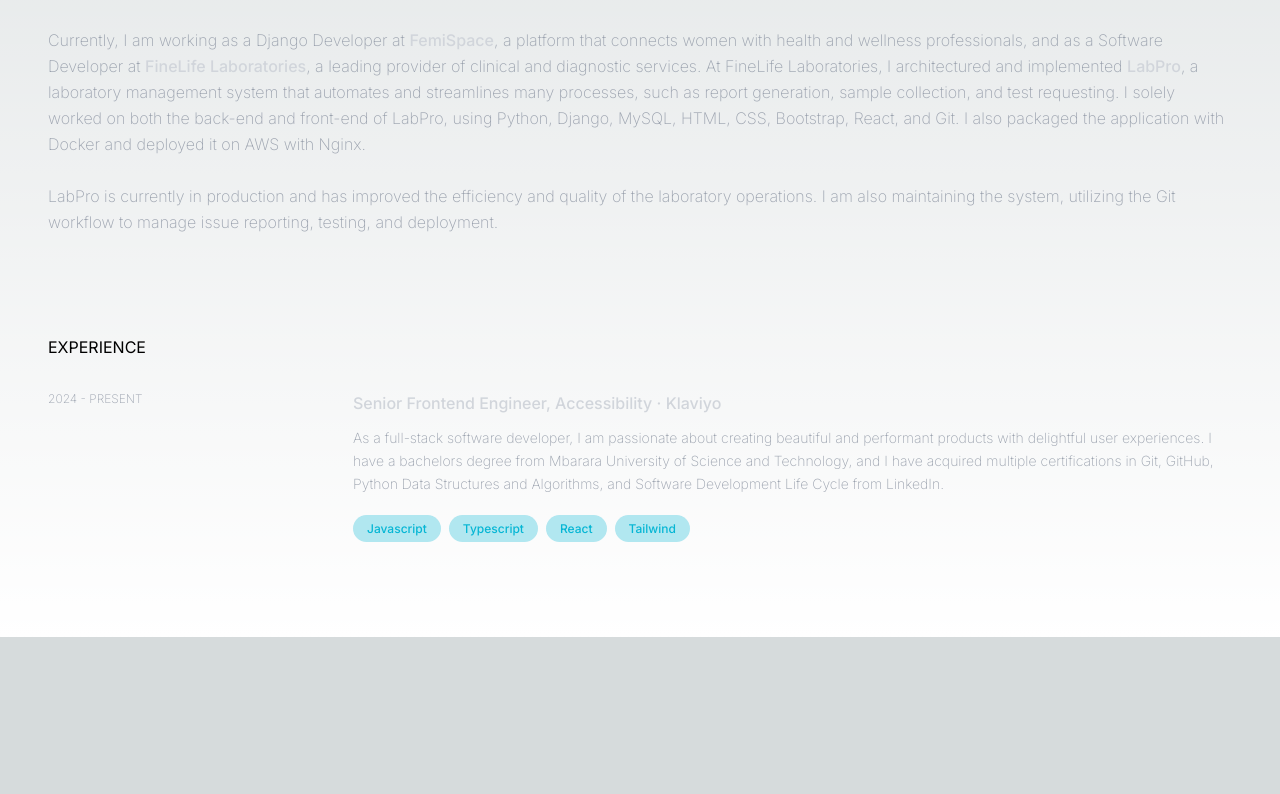
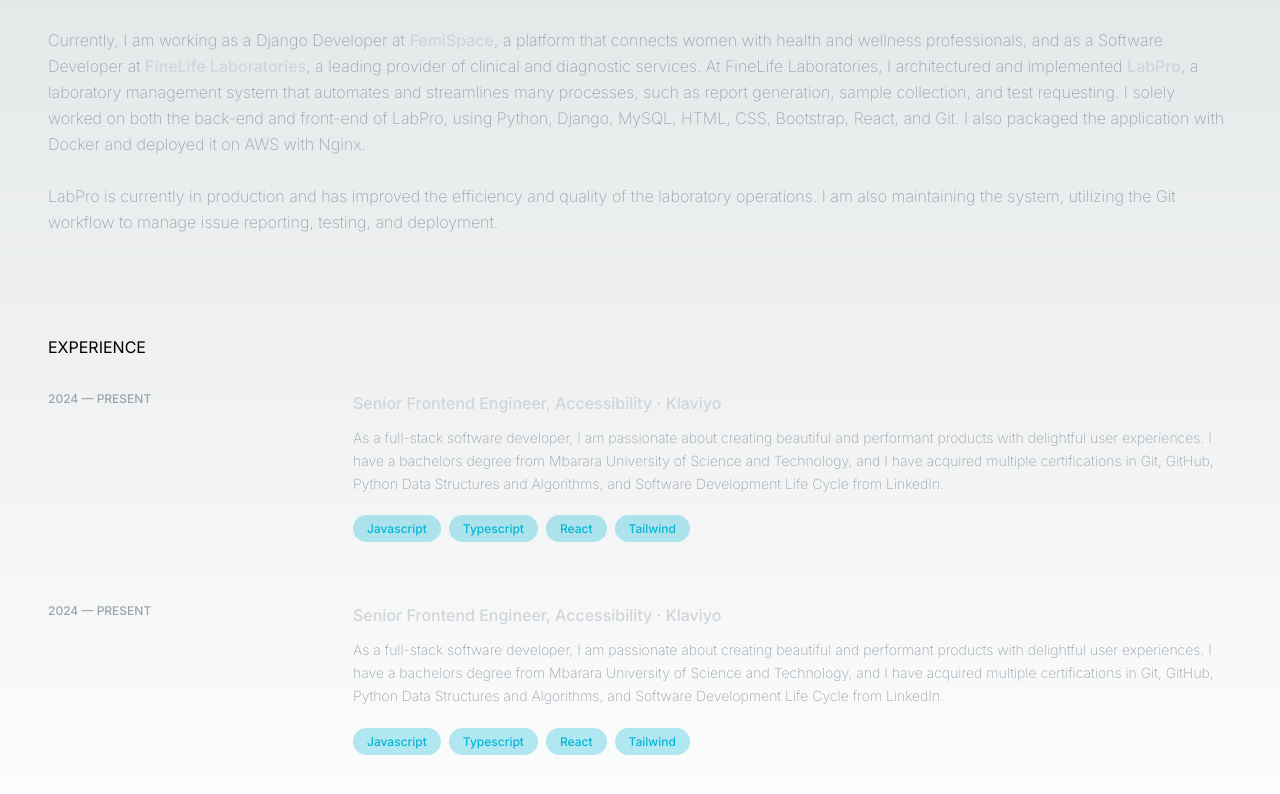
Before and after one commit to enoskyeza/portfolio, a Next.js app: page / in a window 1280 px wide. Shown: the part 548-1342 px from the top of the page. Before the commit the page ends 1185 px from the top, so only its background shows below. Built offline with nearby package versions, Linux system fonts and the light colour scheme.

Commit message:
implement dynamic exp data

```diff
--- a/src/app/globals.css
+++ b/src/app/globals.css
@@ -43,7 +43,7 @@
 
   /* Experience Section */
   .xp-date {
-    @apply font-extralight text-xs text-gray-400
+    @apply font-medium text-xs text-gray-400 uppercase
   }
   .xp-title {
     @apply font-medium text-gray-300 text-base pb-3 hover:text-yellow-400 transition-colors duration-300 ease-in-out
--- a/src/components/experience.tsx
+++ b/src/components/experience.tsx
@@ -1,33 +1,29 @@
 import React from "react";
-
+import { Experiences } from "@/components/data";
 
 const Experience = () => {
     return (
         <section className="section-padding" id="experience-section">
             <h2 className="section-title">Experience</h2>
-            <div className="flex gap-3">
+            {Experiences.map((exp) => (
+                <div key={exp.id} className="flex gap-3 pb-16">
                     <div className="w-1/4">
-                    <p className="xp-date">2024 - PRESENT</p>
+                        <p className="xp-date"> {exp.start} — {exp.end} </p>
                     </div>
                     <div className='w-3/4'>
-                    <h4 className="xp-title">Senior Frontend Engineer, Accessibility · Klaviyo</h4>
+                        <h4 className="xp-title">{exp.position} · {exp.company}</h4>
                         <p className="xp-body">
-                        As a full-stack software developer, I am passionate about creating beautiful and performant
-                        products
-                        with delightful user experiences. I have a bachelors degree from Mbarara University of Science
-                        and
-                        Technology, and I have acquired multiple certifications in Git, GitHub, Python Data Structures
-                        and
-                        Algorithms, and Software Development Life Cycle from LinkedIn.
+                            {exp.responsibility}
                         </p>
                         <div>
-                        <span className="xp-skill">Javascript</span>
-                        <span className="xp-skill">Typescript</span>
-                        <span className="xp-skill">React</span>
-                        <span className="xp-skill">Tailwind</span>
+                            {exp.skills.map((item) => (
+                                <span key={item} className="xp-skill">{item}</span>
+                            ))
+                            }
                         </div>
                     </div>
                 </div>
+            ))}
         </section>
     )
 }
```
Lines whose indentation alone changed are shown as unchanged.
